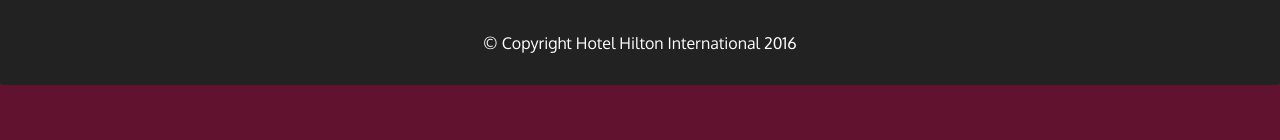
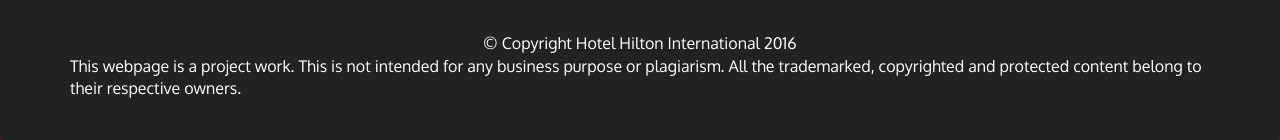
Before and after one commit to mayuresh12345/Restaurant, a plain HTML site: page index.html in a window 1280 px wide. Shown: the part 1390-1530 px from the top of the page. Before the commit the page ends 1475 px from the top, so only its background shows below. Drawn offline with Linux system fonts and the light colour scheme.

Commit message:
A small chg

```diff
--- a/index.html
+++ b/index.html
@@ -117,6 +117,7 @@
         </section>
       </div>
       <div class="text-center">&copy; Copyright Hotel Hilton International 2016</div>
+      <p>This webpage is a project work. This is not intended for any business purpose or plagiarism. All the trademarked, copyrighted and protected content belong to their respective owners. </p>
     </div>
   </footer>
 
```
